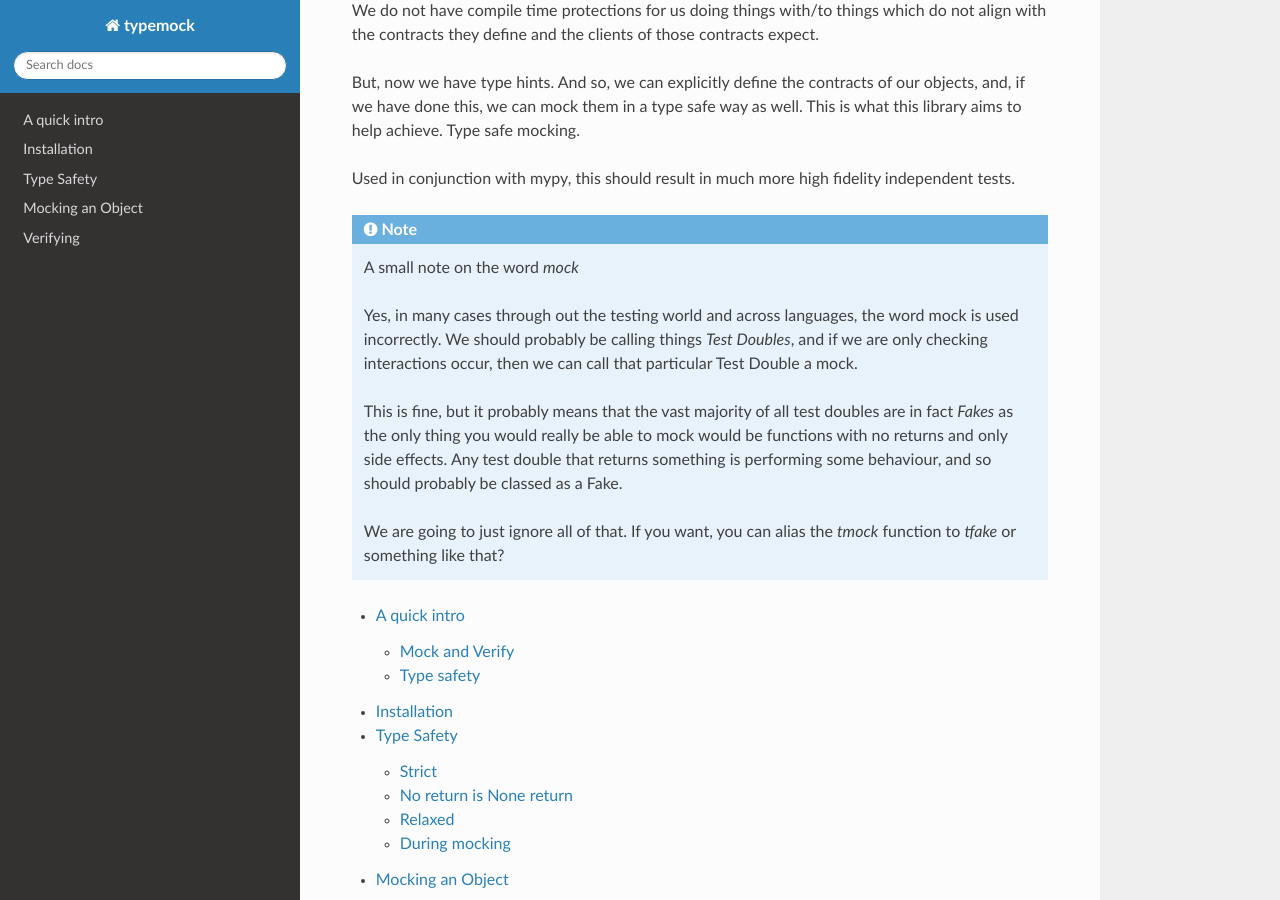
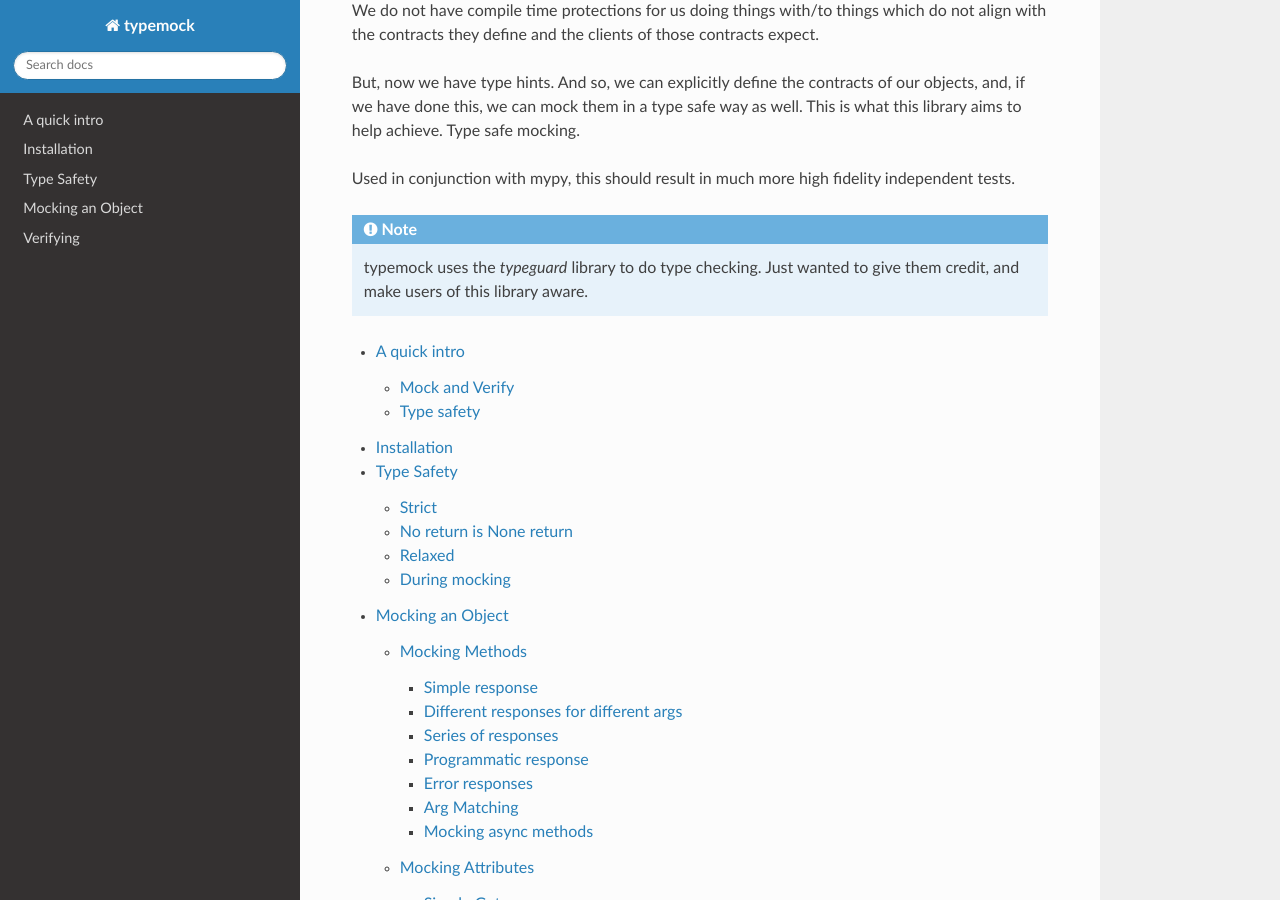
Before and after one commit to lgwillmore/typemock, a Sphinx documentation site: the page built from docs/source/index.rst, in a window 1280 px wide and 900 px high, scrolled down 574 px. Built offline with Sphinx 7.4.7 and the Read the Docs theme 2.0.0, drawn with Linux system fonts in a browser that asks for light colours.

Commit message:
More doc updates

```diff
--- a/docs/source/index.rst
+++ b/docs/source/index.rst
@@ -19,13 +19,9 @@
 
 Used in conjunction with mypy, this should result in much more high fidelity independent tests.
 
-.. note:: A small note on the word `mock`
+.. note::
 
-   Yes, in many cases through out the testing world and across languages, the word mock is used incorrectly. We should probably be calling things `Test Doubles`, and if we are only checking interactions occur, then we can call that particular Test Double a mock.
-
-   This is fine, but it probably means that the vast majority of all test doubles are in fact `Fakes` as the only thing you would really be able to mock would be functions with no returns and only side effects. Any test double that returns something is performing some behaviour, and so should probably be classed as a Fake.
-
-   We are going to just ignore all of that. If you want, you can alias the `tmock` function to `tfake` or something like that?
+    typemock uses the `typeguard` library to do type checking. Just wanted to give them credit, and make users of this library aware.
 
 .. toctree::
    :maxdepth: 3
```
